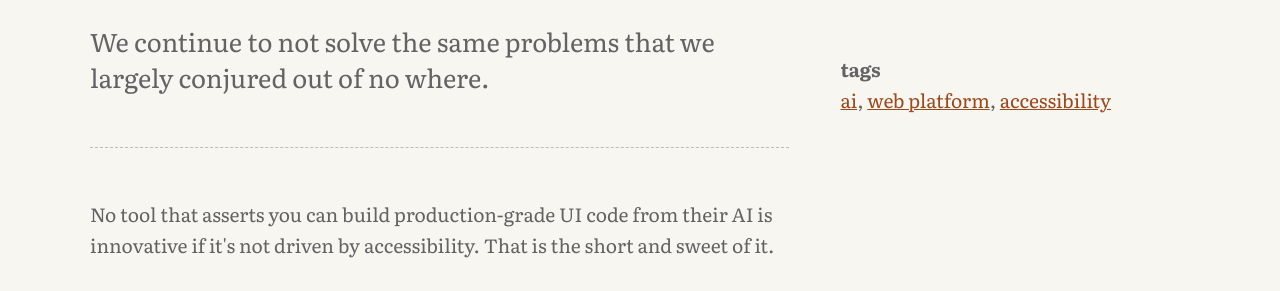
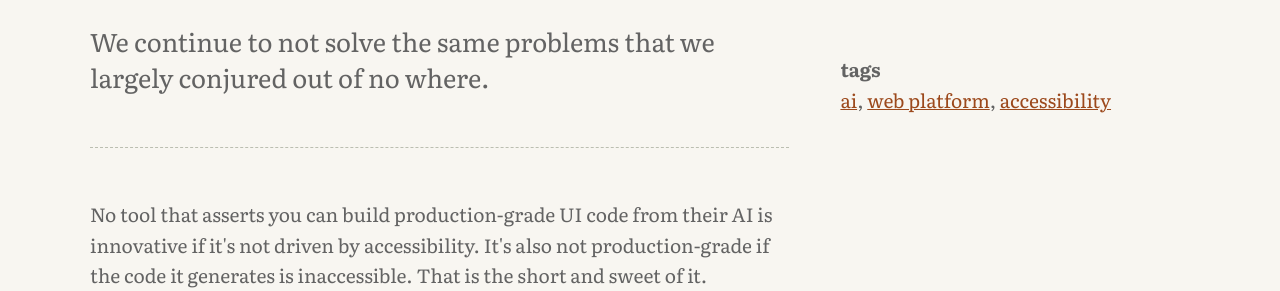
Before and after one commit to hbuchel/heather-buchel.com, an Eleventy site: page content/blog/2023/09/ai-generated-ui-is-not-innovative.md in a window 1280 px wide. Shown: the part 257-548 px from the top of the page. Built offline with nearby package versions, Linux system fonts and the light colour scheme; Eleventy itself is replaced by a stand-in of ours; files that its build step writes are made by us from their sources; what @11tyrocks/eleventy-plugin-lightningcss would draw is missing.

Commit message:
Update ai-generated-ui-is-not-innovative.md

```diff
--- a/content/blog/2023/09/ai-generated-ui-is-not-innovative.md
+++ b/content/blog/2023/09/ai-generated-ui-is-not-innovative.md
@@ -5,7 +5,7 @@ date: 2023-09-14
 tags: [ai, web platform, accessibility]
 ---
 
-No tool that asserts you can build production-grade UI code from their AI is innovative if it's not driven by accessibility. That is the short and sweet of it.
+No tool that asserts you can build production-grade UI code from their AI is innovative if it's not driven by accessibility. It's also not production-grade if the code it generates is inaccessible. That is the short and sweet of it.
 
 ## We've been here before.
 
```
